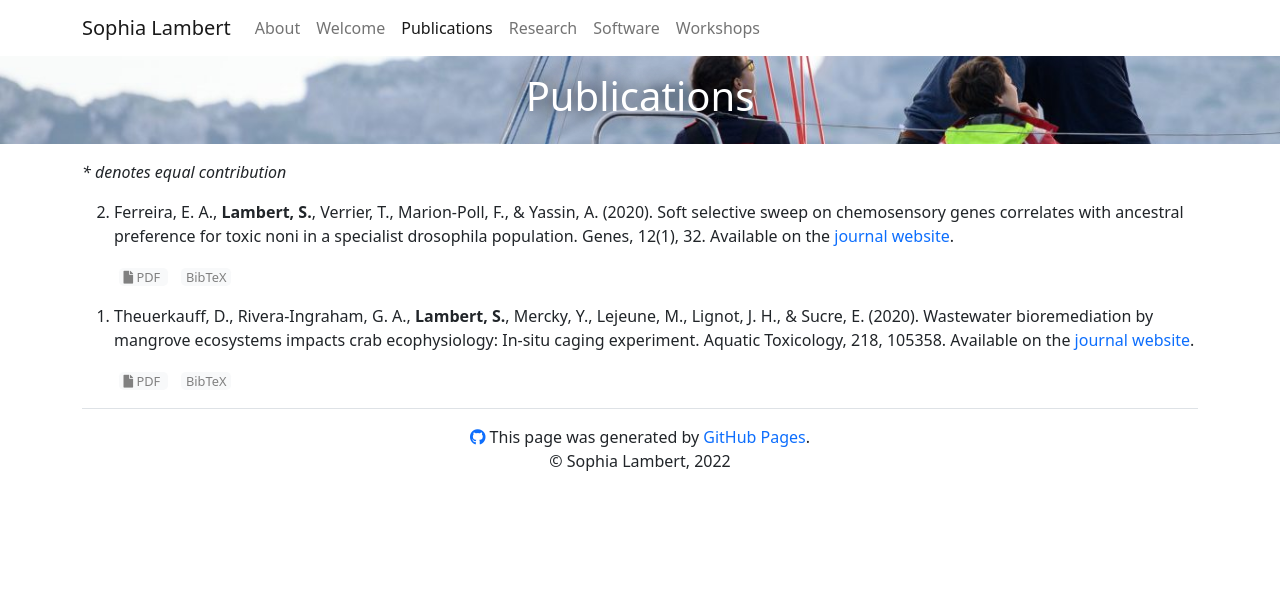
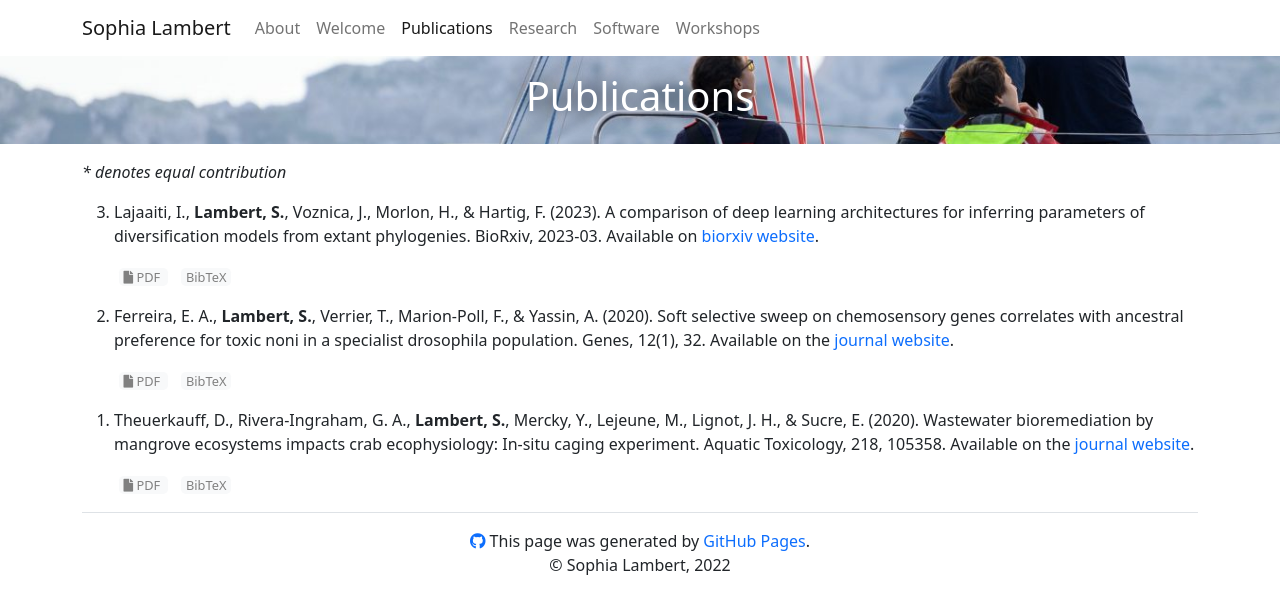
Before and after one commit to sophia-lambert/sophia-lambert.github.io, a Jekyll site: the page built from publications.md, in a window 1280 px wide. Shown: the top 614 px of the page. Built offline with Jekyll 4.4.1, drawn with Linux system fonts in a browser that asks for light colours; comment, search, counter and statistics services are not loaded.

Commit message:
Update publications.yml
1 step 2023

```diff
--- a/_data/publications.yml
+++ b/_data/publications.yml
@@ -1,3 +1,26 @@
+####################
+# 2023
+####################
+
+- formatted: |
+    Lajaaiti, I., **Lambert, S.**, Voznica, J., Morlon, H., & Hartig, F. (2023). A comparison of deep learning architectures for inferring parameters of diversification models from extant phylogenies. BioRxiv, 2023-03. Available on [biorxiv website](https://www.biorxiv.org/content/10.1101/2023.03.03.530992v1.abstract).
+  bibtex: |
+    @Article{
+        lajaaiti2023comparison,
+        AUTHOR = {Lajaaiti, Isma{\"e}l and Lambert, Sophia and Voznica, Jakub and Morlon, H{\'e}l{\`e}ne and Hartig, Florian},
+        TITLE = {A comparison of deep learning architectures for inferring parameters of diversification models from extant phylogenies},
+        JOURNAL = {BioRxiv},
+        PAGES={2023--03},
+        YEAR = {2023},
+        PUBLISHER={Cold Spring Harbor Laboratory},
+        URL = {https://www.biorxiv.org/content/10.1101/2023.03.03.530992.abstract},
+        DOI = {10.1101/2023.03.03.530992}
+    }
+  media:
+    - type: pdf
+      name: PDF
+      url: https://www.biorxiv.org/content/biorxiv/early/2023/03/06/2023.03.03.530992.full.pdf
+
 ####################
 # 2020
 ####################
```
